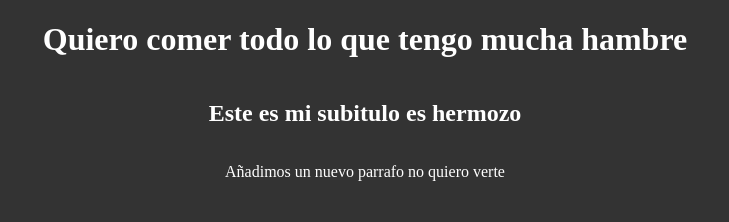
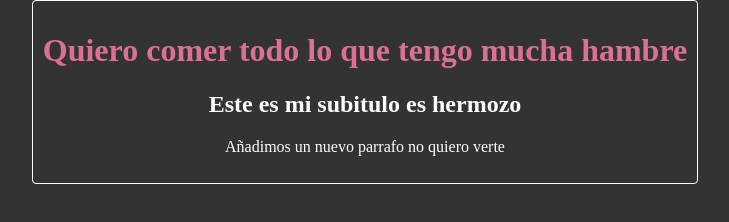
Before and after one commit to GabrielAdmer/hyperblog, a website built with webpack: page public/index.html in a window 1280 px wide. Shown: the whole page, without its empty margins (275-1004 px from the left). Built offline with nearby package versions, Linux system fonts and the light colour scheme.

Commit message:
contenido principal bonito

```diff
--- a/public/index.html
+++ b/public/index.html
@@ -11,11 +11,13 @@
 <body>
 
   <div class="container">
-    <h1>Quiero comer todo lo que tengo mucha hambre</h1>
+    <div class="main">
+      <h1>Quiero comer todo lo que tengo mucha hambre</h1>
 
-    <h2>Este es mi subitulo es hermozo</h2>
+      <h2>Este es mi subitulo es hermozo</h2>
 
-    <p>Añadimos un nuevo parrafo no quiero verte</p>
+      <p>Añadimos un nuevo parrafo no quiero verte</p>
+    </div>
   </div>
 
 </body>
--- a/src/styles/main.scss
+++ b/src/styles/main.scss
@@ -23,3 +23,14 @@ body {
   justify-content: center;
   flex-direction: column;
 }
+
+.main {
+  padding: 10px;
+  text-align: center;
+  border: 1px solid #fff;
+  border-radius: 4px;
+}
+
+h1 {
+  color: palevioletred;
+}
--- a/webpack.config.dev.js
+++ b/webpack.config.dev.js
@@ -21,6 +21,7 @@ module.exports = {
       '@images': path.resolve(__dirname, 'src/assets/images/'),
     }
   },
+  watch: true,
   module: {
     rules: [
       {
```
